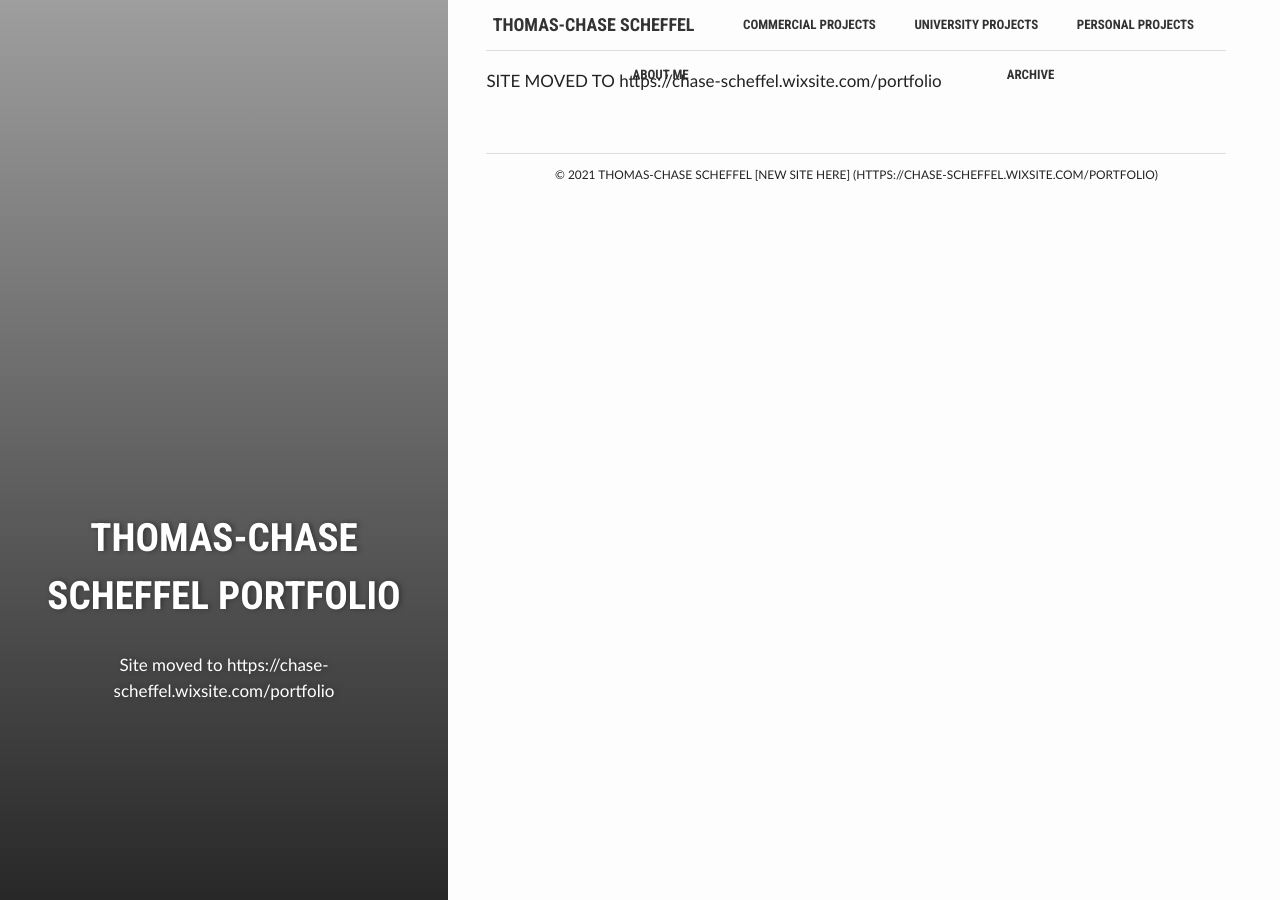
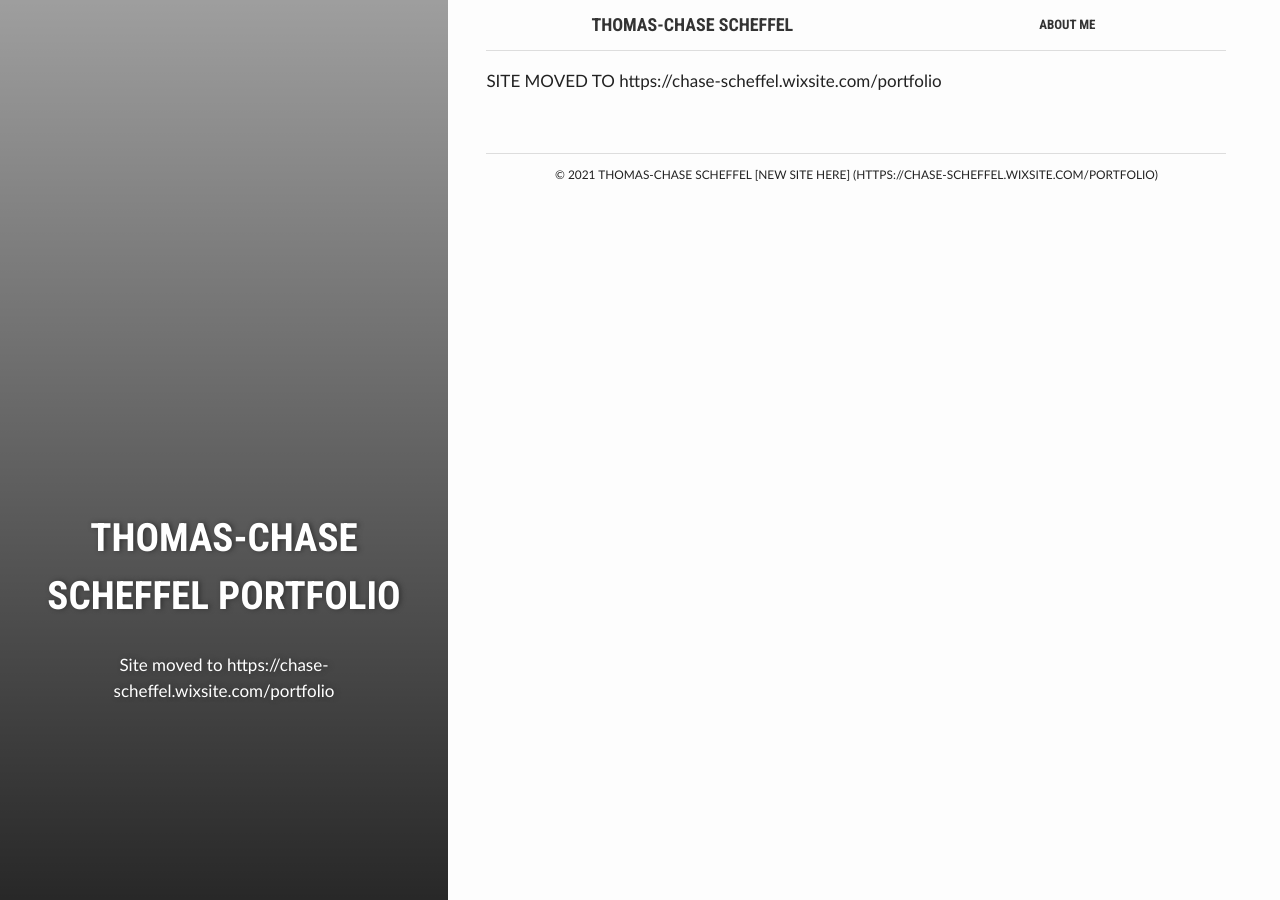
Before and after one commit to ChaseTheHunter/chasethehunter.github.io, a Jekyll site: the page built from index.html, in a window 1280 px wide. Built offline with Jekyll 4.4.1, drawn with Linux system fonts in a browser that asks for light colours.

Commit message:
Update header.html

```diff
--- a/_includes/header.html
+++ b/_includes/header.html
@@ -6,11 +6,9 @@
 
     <a class="blog-logo" href="{{ site.baseurl }}/">{{ site.title }}</a>
 
-        <a href="{{ site.baseurl }} /commercial_projects/commercial-projects/">Commercial Projects</a>
-        <a href="{{ site.baseurl }} /university_projects/university-projects/">University Projects</a>
-        <a href="{{ site.baseurl }} /personal_projects/personal-projects/">Personal Projects</a>
+        <a href="[New Site](https://chase-scheffel.wixsite.com/portfolio)
         <a href="/about">About Me</a>
-        <a href="/posts">Archive</a>
+
 
 
     <label for="menu-checkbox" class="toggle-button" data-open="☰" data-close="☰" onclick></label>
```
